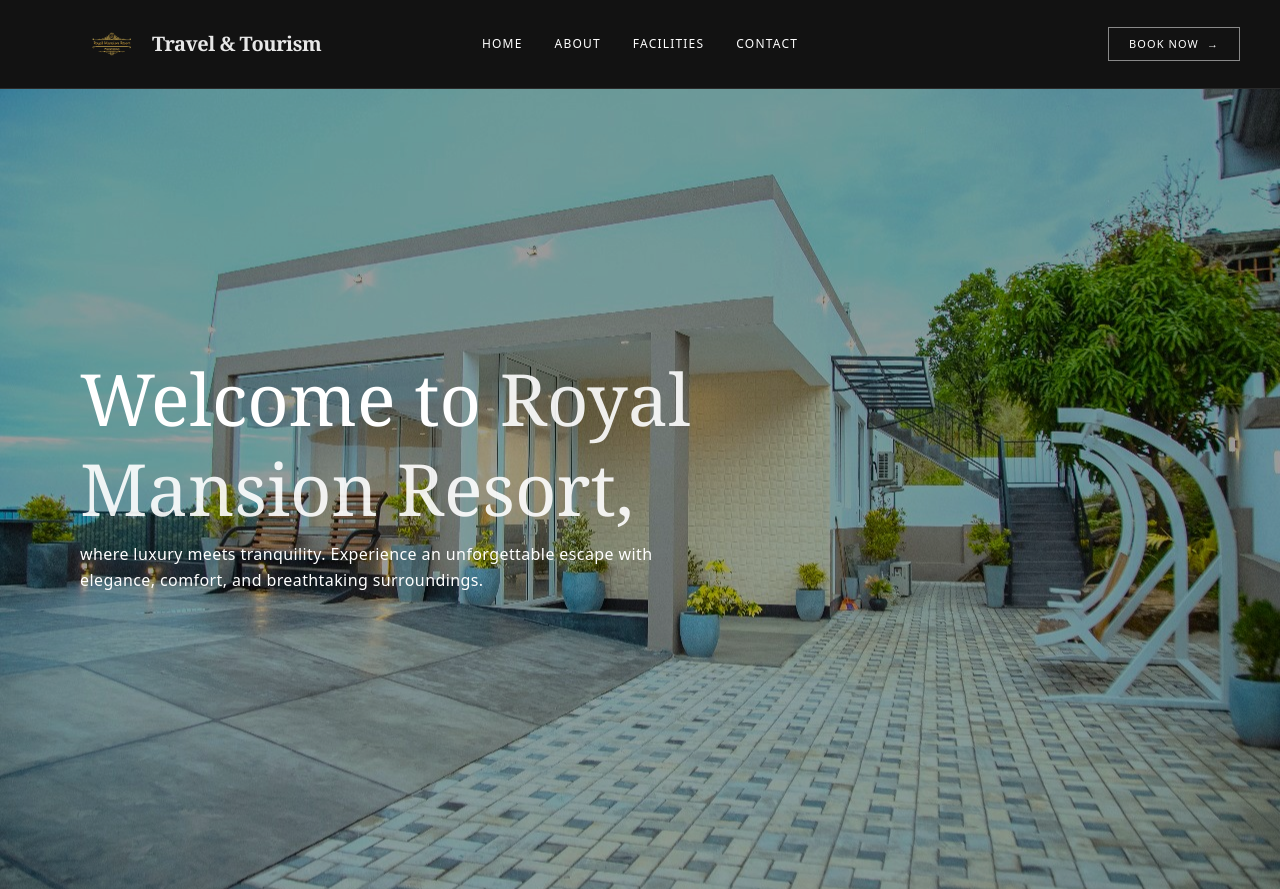
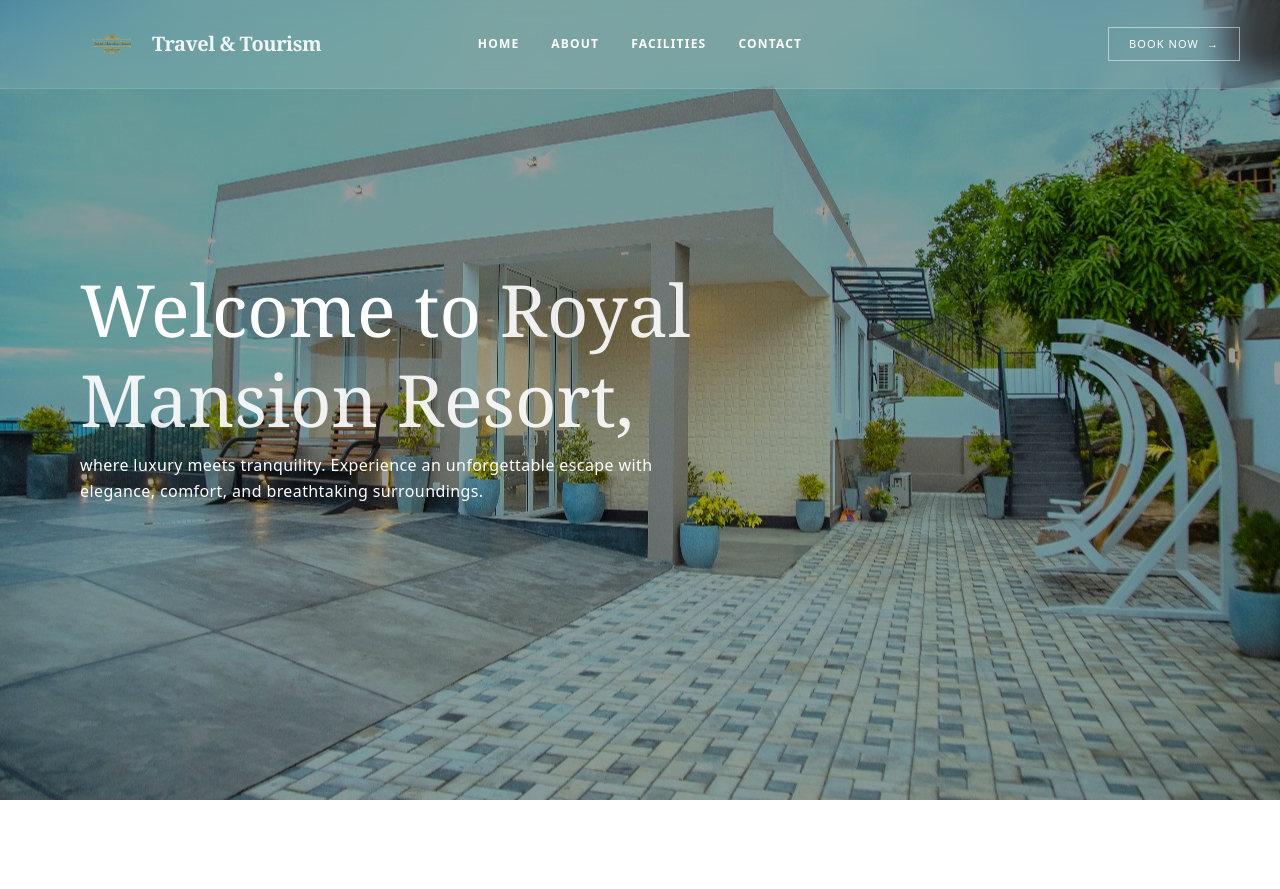
Before and after one commit to supunyasanthaofficial/Royal_Mansion_Resort, a React (Vite) app: page / in a window 1280 px wide. After the commit the page ends 800 px from the top, so only its background shows below. Built offline with nearby package versions, Linux system fonts and the light colour scheme.

Commit message:
Add font-bold for pages title.

```diff
--- a/src/components/Navbar.tsx
+++ b/src/components/Navbar.tsx
@@ -5,7 +5,7 @@ import Logo from "../assets/images/Logo.png";
 
 const Navbar: React.FC = () => {
   return (
-    <nav className="w-full z-50 flex items-center px-10 py-5 bg-[#121212] text-white border-b border-white/10 relative">
+    <nav className="fixed top-0 left-0 w-full z-50 flex items-center px-10 py-5 bg-white/10 backdrop-blur-md text-white border-b border-white/10">
       <div className="flex items-center ml-12 z-10">
         <div className="w-12 h-12 flex items-center justify-center mr-4">
           <img
@@ -21,22 +21,31 @@ const Navbar: React.FC = () => {
 
       <ul className="absolute inset-0 flex items-center justify-center space-x-8 text-xs font-medium uppercase tracking-widest pointer-events-none">
         <li className="pointer-events-auto">
-          <Link to="/" className="hover:text-blue-400 transition">
+          <Link to="/" className="hover:text-blue-400 font-bold transition">
             Home
           </Link>
         </li>
         <li className="pointer-events-auto">
-          <Link to="/about" className="hover:text-blue-400 transition">
+          <Link
+            to="/about"
+            className="hover:text-blue-400 font-bold transition"
+          >
             About
           </Link>
         </li>
         <li className="pointer-events-auto">
-          <Link to="/facilities" className="hover:text-blue-400 transition">
+          <Link
+            to="/facilities"
+            className="hover:text-blue-400 font-bold transition"
+          >
             Facilities
           </Link>
         </li>
         <li className="pointer-events-auto">
-          <Link to="/contact" className="hover:text-blue-400 transition">
+          <Link
+            to="/contact"
+            className="hover:text-blue-400 font-bold transition"
+          >
             Contact
           </Link>
         </li>
```
